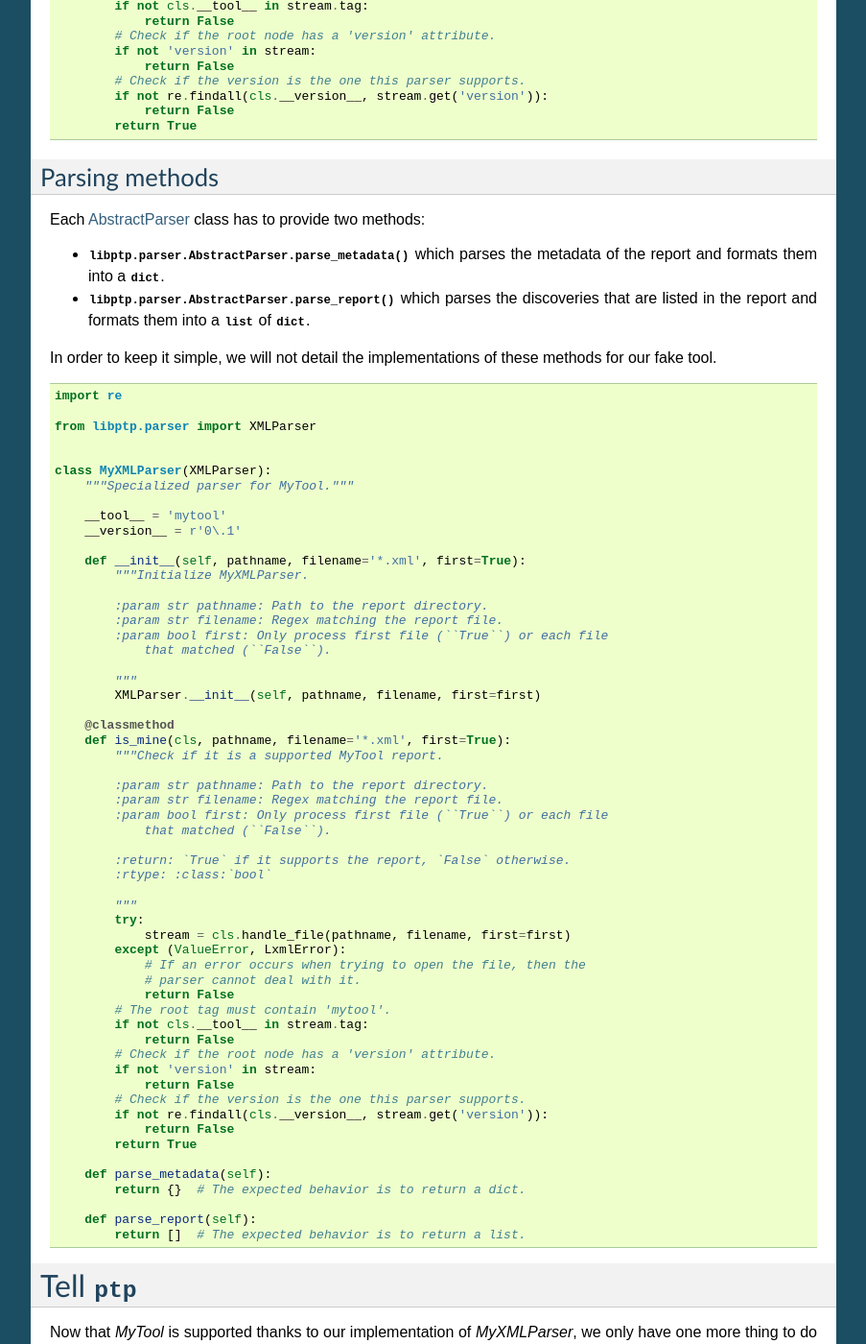
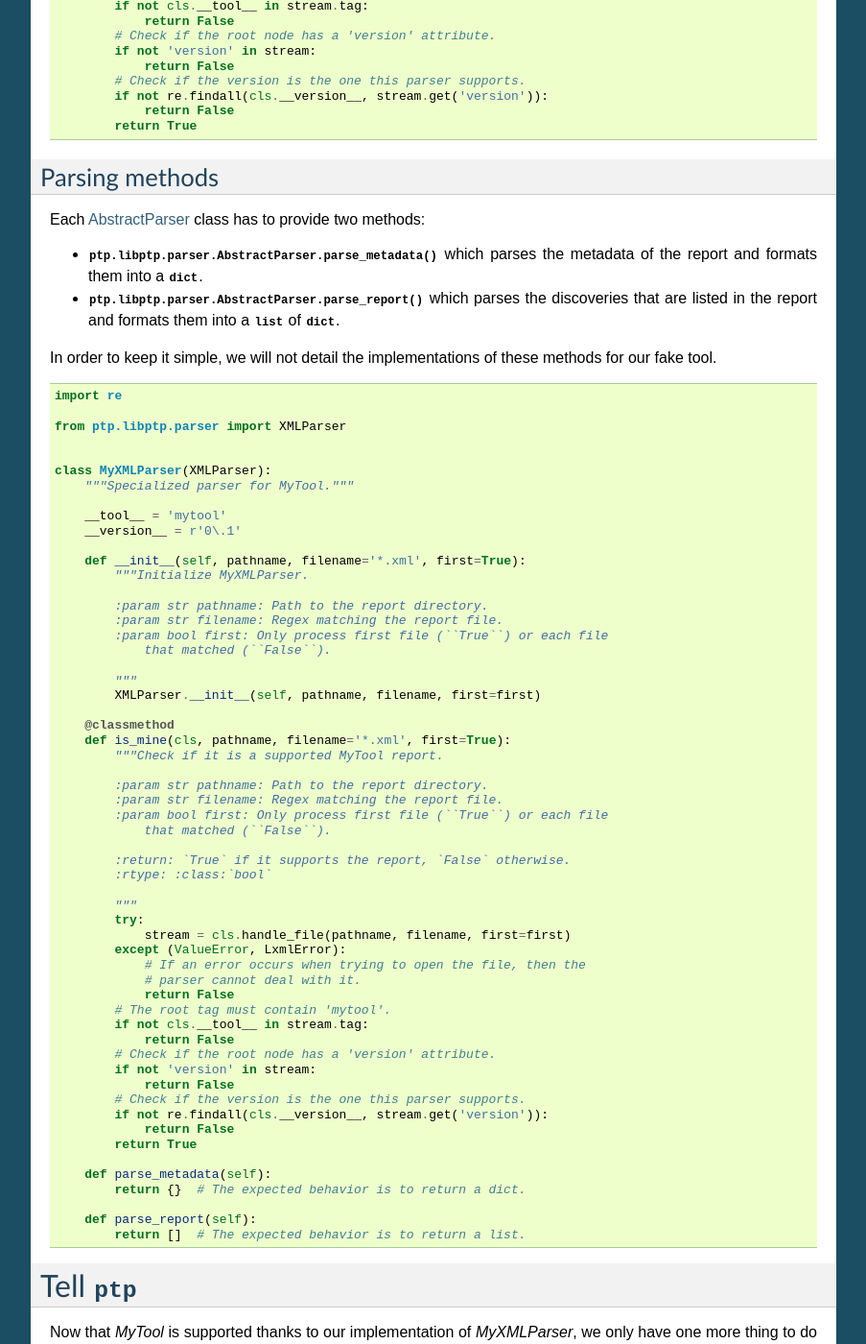
Before and after one commit to owtf/ptp, a Sphinx documentation site: the page built from docs/source/contribute.rst, in a window 1280 px wide and 1400 px high, scrolled down 1782 px. Shown: the whole window at 96% size, without its empty margins (198-1101 px from the left). Built offline with Sphinx 7.4.7, drawn with Linux system fonts in a browser that asks for light colours; some of the changed text lies outside the part shown.

Commit message:
[doc] Fix broken references.

```diff
--- a/docs/source/contribute.rst
+++ b/docs/source/contribute.rst
@@ -37,7 +37,7 @@ By convention, the class name must contain the format it parses (in our case
 
 .. code-block:: python
 
-    from libptp.parser import XMLParser
+    from ptp.libptp.parser import XMLParser
 
 
     class MyXMLParser(XMLParser):
@@ -130,9 +130,9 @@ Parsing methods
 Each :ref:`AbstractParser <abstractparser-class-label>` class has to provide
 two methods:
 
-* :meth:`libptp.parser.AbstractParser.parse_metadata` which parses the metadata
-  of the report and formats them into a :class:`dict`.
-* :meth:`libptp.parser.AbstractParser.parse_report` which parses the
+* :meth:`ptp.libptp.parser.AbstractParser.parse_metadata` which parses the
+  metadata of the report and formats them into a :class:`dict`.
+* :meth:`ptp.libptp.parser.AbstractParser.parse_report` which parses the
   discoveries that are listed in the report and formats them into a
   :class:`list` of :class:`dict`.
 
@@ -143,7 +143,7 @@ methods for our fake tool.
 
     import re
 
-    from libptp.parser import XMLParser
+    from ptp.libptp.parser import XMLParser
 
 
     class MyXMLParser(XMLParser):
@@ -206,14 +206,14 @@ Tell :mod:`ptp`
 Now that *MyTool* is supported thanks to our implementation of `MyXMLParser`,
 we only have one more thing to do in order to finish.
 
-We need to update the :attr:`ptp.supported` list attribute by inserting our
+We need to update the :attr:`ptp.PTP.supported` list attribute by inserting our
 `MyXMLParser` inside like shown below:
 
 .. code-block:: python
 
     # Omitted imports
 
-    from tools.mytool.parser import MyXMLParser
+    from ptp.tools.mytool.parser import MyXMLParser
 
     class PTP(object):
 
```
Also changed, not shown: other parts of docs/source/contribute.rst (+2 -2 lines).
